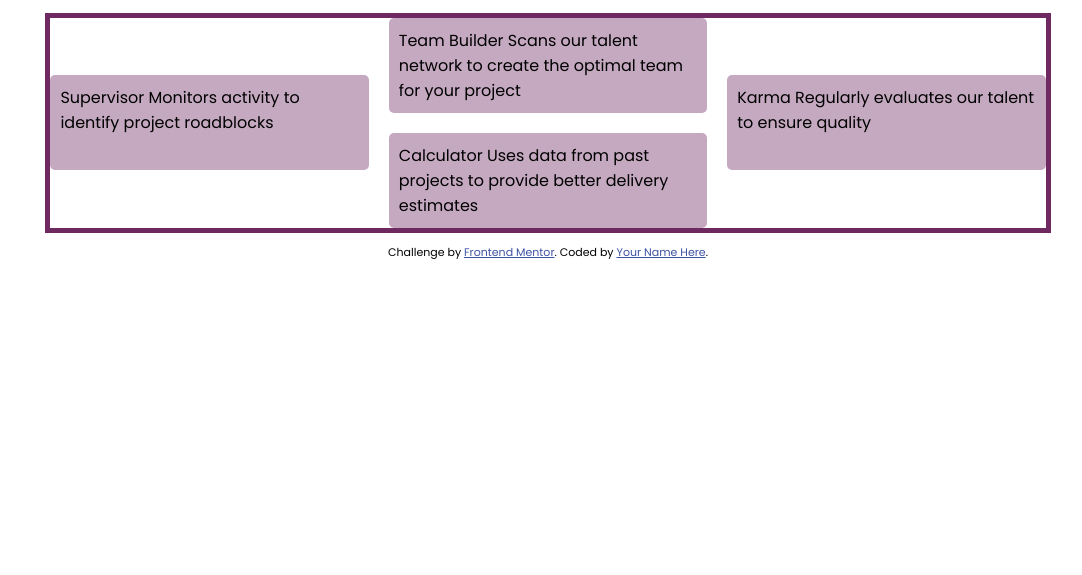
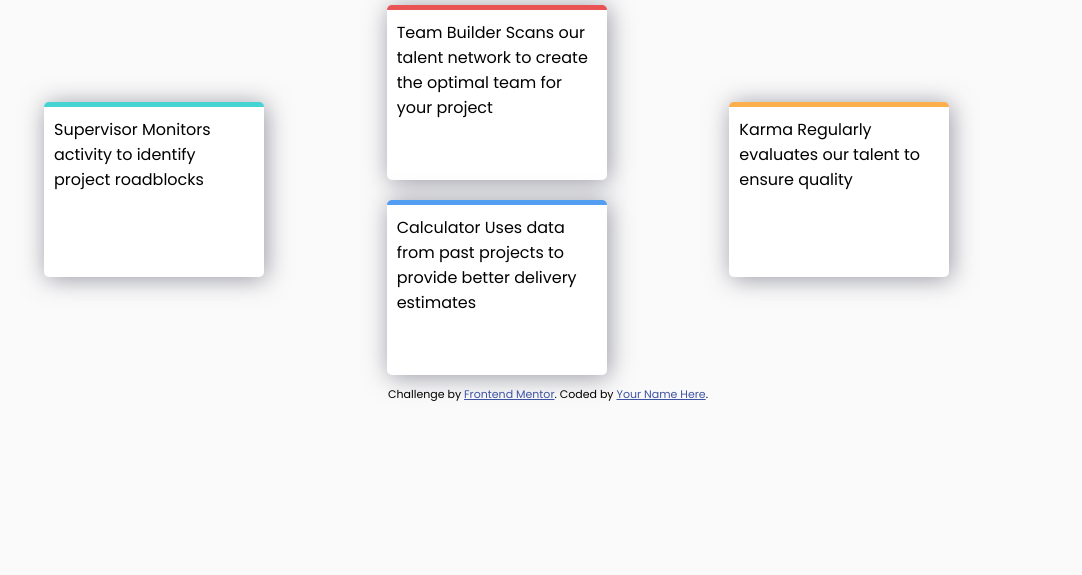
Before and after one commit to veronicajujuy/Four-card-feature, a plain HTML site: page index.html in a window 1280 px wide. Shown: the part 225-800 px from the top of the page, without its empty margins (92-1174 px from the left). Drawn offline with Linux system fonts and the light colour scheme.

Commit message:
agregando estilos

```diff
--- a/css/style.css
+++ b/css/style.css
@@ -1,48 +1,63 @@
 body {
+    margin: 0;
     padding: 10px;
     padding-top: 50px;
-    font-family: 'Poppins', sans-serif;;
+    font-family: 'Poppins', sans-serif;
+    background-color: hsl(0, 0%, 98%);
   }
 
   header {
       text-align: center;
   }
   main {
-    margin: 0 auto;
+    /* margin: 0 auto; */
+    justify-content: center;
     display: grid;
     grid-template-areas:
       "one"
       "two"
       "three"
       "four";
-    gap: 10px;
+    gap: 20px;
     inline-size: 90%;
+    margin-left: 5%;
   }
 
   main > * {
-    background-color: rgba(111,41,97,.4);
-    border-radius: 5px;
-    padding: 10px;
+    background-color: #fff;
+
+  }
+
+  .card{
+      width: 200px;
+      height: 150px;
+      border-radius: 5px;
+      padding: 10px;
+      box-shadow: 2px 2px 25px hsla(234, 12%, 34%, 0.572);
   }
 
   .one {
+    border-top: solid 5px hsl(180, 62%, 55%);
     grid-area: one;
   }
 
   .two {
+    border-top: solid 5px hsl(0, 78%, 62%);
     grid-area: two;
   }
 
   .three {
+    border-top: solid 5px hsl(34, 97%, 64%);
     grid-area: three;
   }
 
   .four {
+    border-top: solid 5px hsl(212, 86%, 64%);
     grid-area: four;
   }
   @media (min-width: 400px) {
     main {
-    border: 5px solid rgb(111,41,97);
+    margin: 0 auto;
     display: grid;
     grid-template-areas:
       ". two ."
--- a/index.html
+++ b/index.html
@@ -1,20 +1,34 @@
 <!DOCTYPE html>
 <html lang="en">
   <head>
-  <meta charset="UTF-8">
-  <meta name="viewport" content="width=device-width, initial-scale=1.0"> <!-- displays site properly based on user's device -->
+    <meta charset="UTF-8" />
+    <meta name="viewport" content="width=device-width, initial-scale=1.0" />
+    <!-- displays site properly based on user's device -->
 
-  <link rel="icon" type="image/png" sizes="32x32" href="./images/favicon-32x32.png">
-  <link rel="stylesheet" href="css/style.css">
-  <link rel="preconnect" href="https://fonts.googleapis.com">
-<link rel="preconnect" href="https://fonts.gstatic.com" crossorigin>
-<link href="https://fonts.googleapis.com/css2?family=Poppins:wght@200;400;600&display=swap" rel="stylesheet">
+    <link
+      rel="icon"
+      type="image/png"
+      sizes="32x32"
+      href="./images/favicon-32x32.png"
+    />
+    <link rel="stylesheet" href="css/style.css" />
+    <link rel="preconnect" href="https://fonts.googleapis.com" />
+    <link rel="preconnect" href="https://fonts.gstatic.com" crossorigin />
+    <link
+      href="https://fonts.googleapis.com/css2?family=Poppins:wght@200;400;600&display=swap"
+      rel="stylesheet"
+    />
     <title>Frontend Mentor | Four card feature section</title>
 
     <!-- Feel free to remove these styles or customise in your own stylesheet 👍 -->
     <style>
-    .attribution { font-size: 11px; text-align: center; }
-    .attribution a { color: hsl(228, 45%, 44%); }
+      .attribution {
+        font-size: 11px;
+        text-align: center;
+      }
+      .attribution a {
+        color: hsl(228, 45%, 44%);
+      }
     </style>
   </head>
   <body>
@@ -22,35 +36,33 @@
       <h3>Reliable, efficient delivery</h3>
       <h1>Powered by Technology</h1>
       <p>
-      Our Artificial Intelligence powered tools use millions of project data points
-  to ensure that your project is successful
+        Our Artificial Intelligence powered tools use millions of project data
+        points to ensure that your project is successful
       </p>
-
     </header>
     <main>
-    <div class="one">
-      Supervisor
-  Monitors activity to identify project roadblocks
+      <div class="one card">
+        Supervisor Monitors activity to identify project roadblocks
       </div>
-    <div class="two">
-      Team Builder
-      Scans our talent network to create the optimal team for your project
-
+      <div class="two card">
+        Team Builder Scans our talent network to create the optimal team for
+        your project
       </div>
-    <div class="three">
-      Karma
-      Regularly evaluates our talent to ensure quality
+      <div class="three card">
+        Karma Regularly evaluates our talent to ensure quality
       </div>
-    <div class="four">
-      Calculator
-      Uses data from past projects to provide better delivery estimates
+      <div class="four card">
+        Calculator Uses data from past projects to provide better delivery
+        estimates
       </div>
     </main>
 
     <footer>
       <p class="attribution">
-      Challenge by <a href="https://www.frontendmentor.io?ref=challenge" target="_blank">Frontend Mentor</a>.
-      Coded by <a href="#">Your Name Here</a>.
+        Challenge by
+        <a href="https://www.frontendmentor.io?ref=challenge" target="_blank"
+          >Frontend Mentor</a
+        >. Coded by <a href="#">Your Name Here</a>.
       </p>
     </footer>
   </body>
```
Lines whose indentation alone changed are shown as unchanged.
